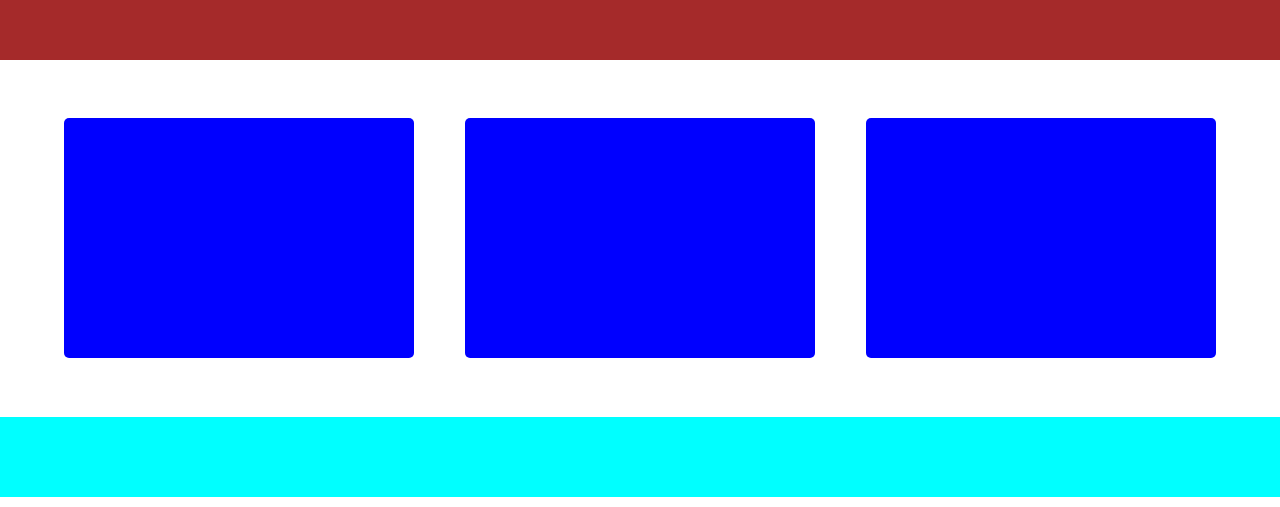
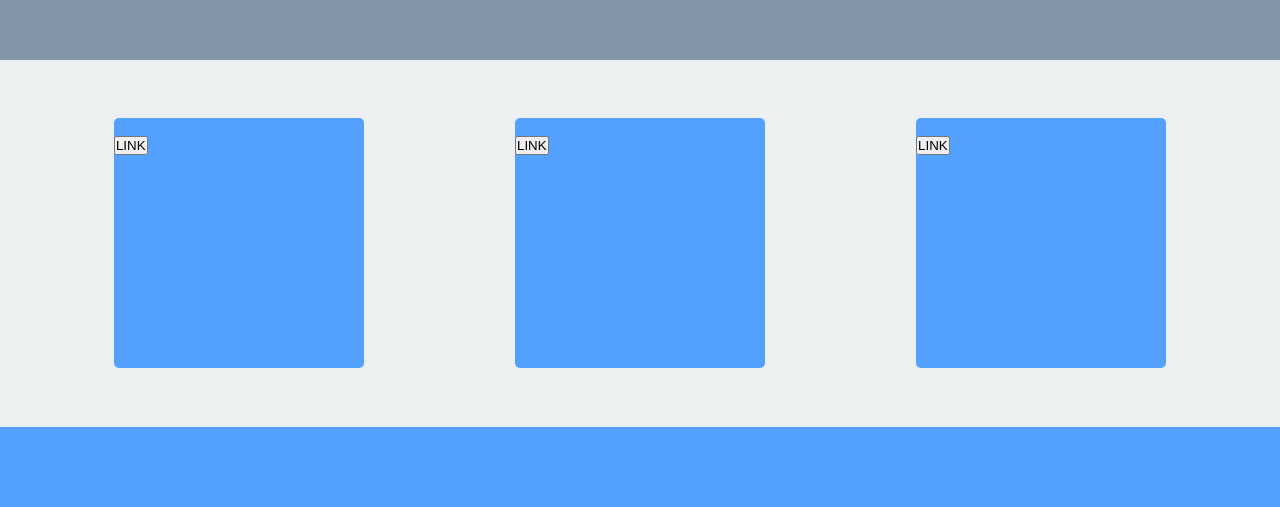
Before and after one commit to leandrolalanne/ProyectoCaC, a plain HTML site: page index.html in a window 1280 px wide. Shown: the part 740-1247 px from the top of the page. Drawn offline with Linux system fonts and the light colour scheme.

Commit message:
Creacion de estilos e index

```diff
--- a/css/estilos.css
+++ b/css/estilos.css
@@ -5,12 +5,15 @@
 header{
     width: 100%;
     height: 10vh;
-    background-color: aquamarine;
+    background-color: #54a0ff;
 }
 .hero{
     width: 100%;
     height: 90vh;
-    background-color: brown;
+    background-color: #8395a7;
+}
+main{
+    background-color: #ecf0f1;
 }
 .boxes{
     display: flex;
@@ -20,14 +23,14 @@ header{
     padding: 3%;
 }
 .box{
-    width: 350px;
-    height: 30vh;
-    background-color: blue;
+    width: 250px;
+    height: 250px;
+    background-color: #54a0ff;
     border-radius: 5px;
     margin: 20px;
 }
 footer{
     width: 100%;
     height: 10vh;
-    background-color: aqua;
+    background-color: #54a0ff;
 }
--- a/index.html
+++ b/index.html
@@ -23,10 +23,19 @@
     </section>
     <section class="boxes">
         <article class="box" id="b1">
+            <div class="boxPic"><img src="" alt=""></div>
+            <div class="boxText"></div>
+            <button class="bocButton"> LINK </button>
         </article>
-        <article class="box">
+        <article class="box" id="b2">
+            <div class="boxPic"><img src="" alt=""></div>
+            <div class="boxText"></div>
+            <button class="bocButton"> LINK </button>
         </article>
-        <article class="box">
+        <article class="box" id="b3">
+            <div class="boxPic"><img src="" alt=""></div>
+            <div class="boxText"></div>
+            <button class="bocButton"> LINK </button>
         </article>
     </section>
     <section>
```
